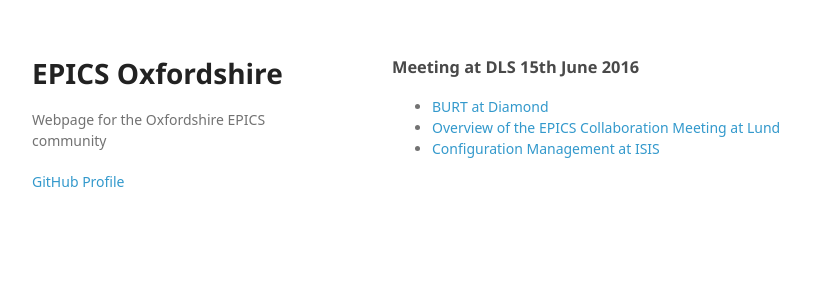
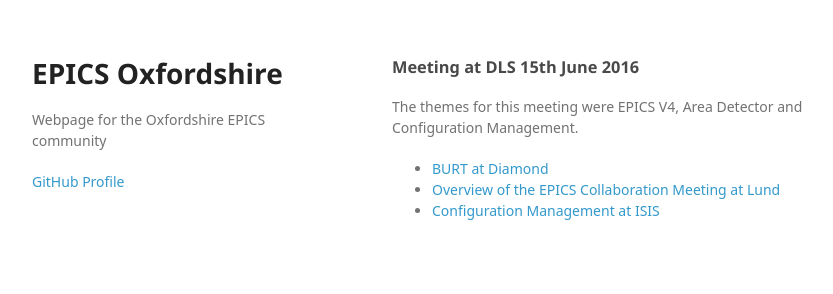
Before and after one commit to oxepics/oxepics.github.io, a plain HTML site: page 2016-06-15-diamond.html in a window 1280 px wide. Shown: the whole page, without its empty margins (178-1011 px from the left). Drawn offline with Linux system fonts and the light colour scheme; a web font is replaced by a local one.

Commit message:
Add meeting summary.

```diff
--- a/2016-06-15-diamond.html
+++ b/2016-06-15-diamond.html
@@ -27,6 +27,8 @@
         <a id="Title" class="anchor" href="#title" aria-hidden="true"><span aria-hidden="true" class="octicon octicon-link"></span></a>Meeting at DLS 15th June 2016
       </h3>
 
+      <p>The themes for this meeting were EPICS V4, Area Detector and Configuration Management.</p>
+
         <p>
           <ul>
             <li><a href="presentations/burt_epics_ox.pptx">BURT at Diamond</a>
```
